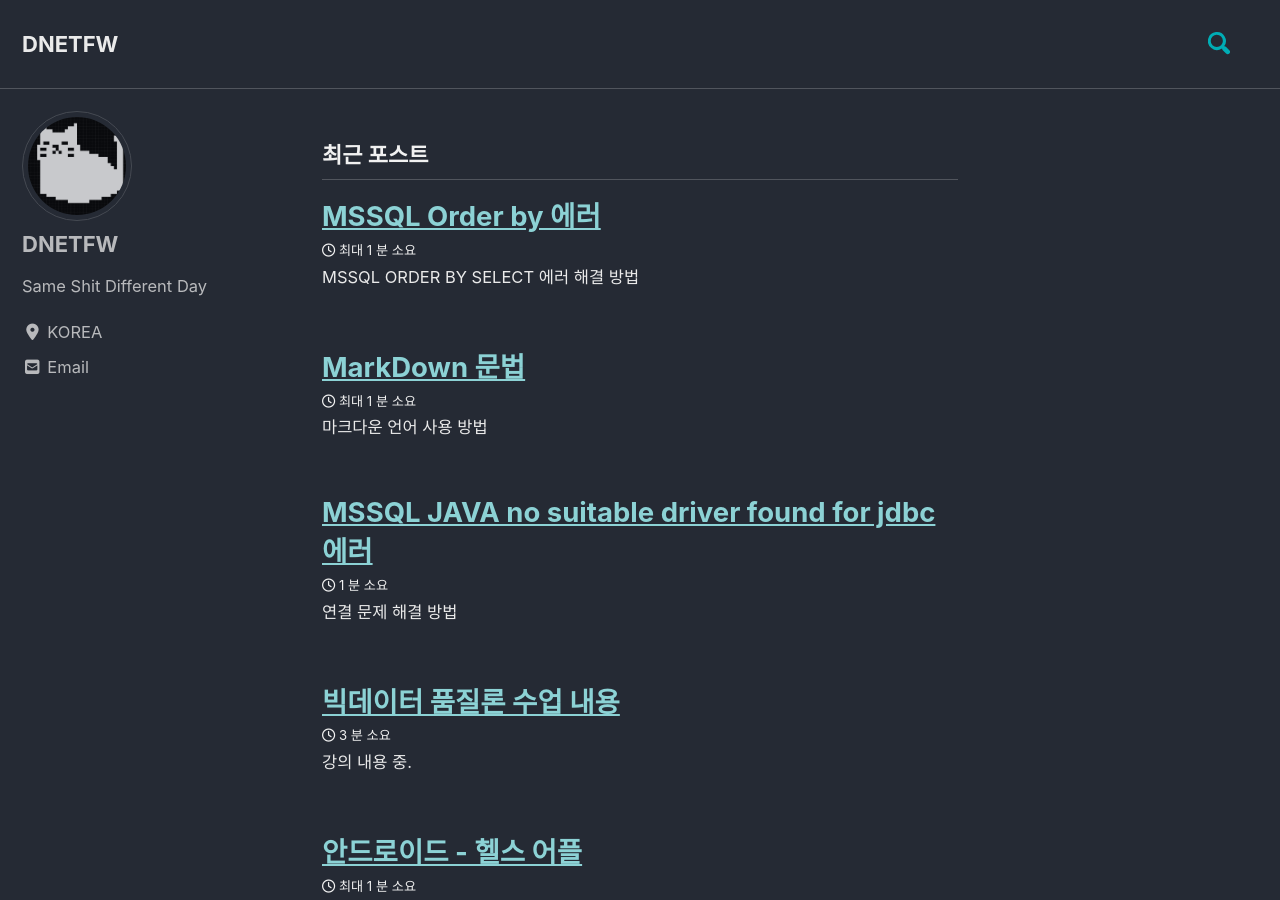
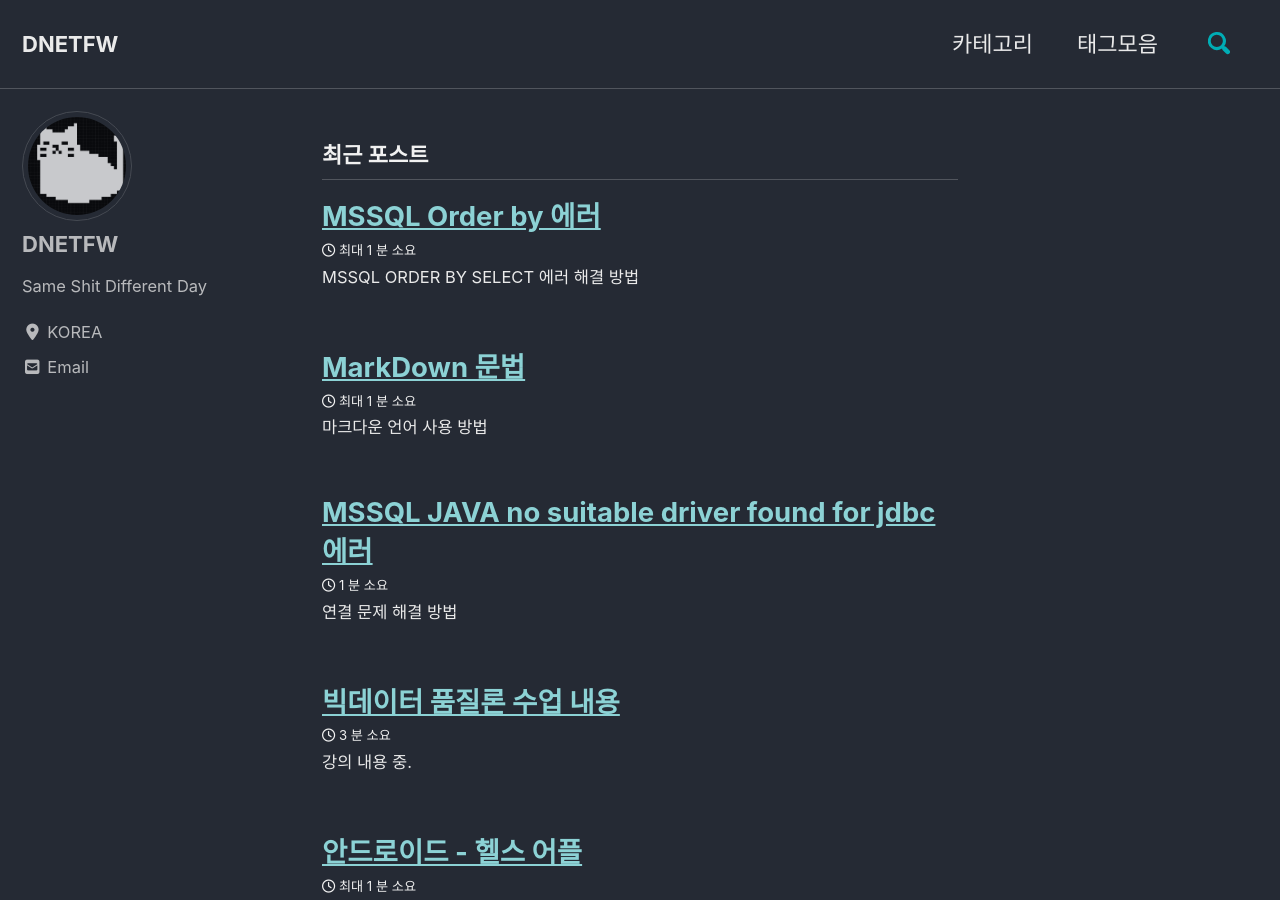
Before and after one commit to dnetfw/dnetfw.github.io, a Jekyll site: the page built from index.html, in a window 1280 px wide and 900 px high. Built offline with Jekyll 4.4.1, drawn with Linux system fonts in a browser that asks for light colours; cached includes are drawn as plain includes; nearby versions of some CDN libraries; the list of posts is cut into pages by our own code.

Commit message:
카테고리 태그 상단바 생성

```diff
--- a/_data/navigation.yml
+++ b/_data/navigation.yml
@@ -10,9 +10,8 @@ main:
   #   url: /collection-archive/
   # - title: "Sitemap"
   #   url: /sitemap/
-category_archive:
-  type: liquid
-  path: /categories/
-tag_archive:
-  type: liquid
-  path: /tags/
+    - title: "카테고리"
+      url: https://dnetfw.github.io/categories/
+
+    - title: "태그모음"
+      url: https://dnetfw.github.io/tags/
```
